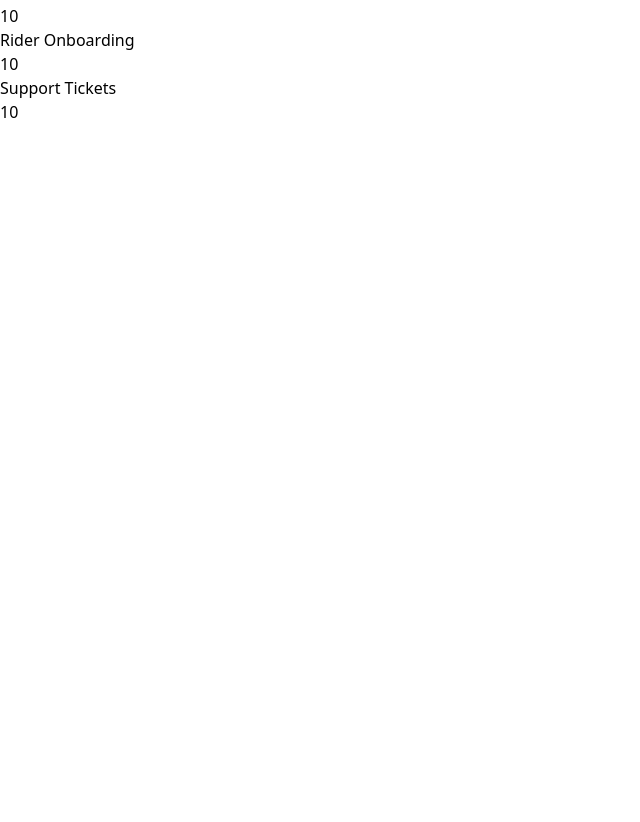
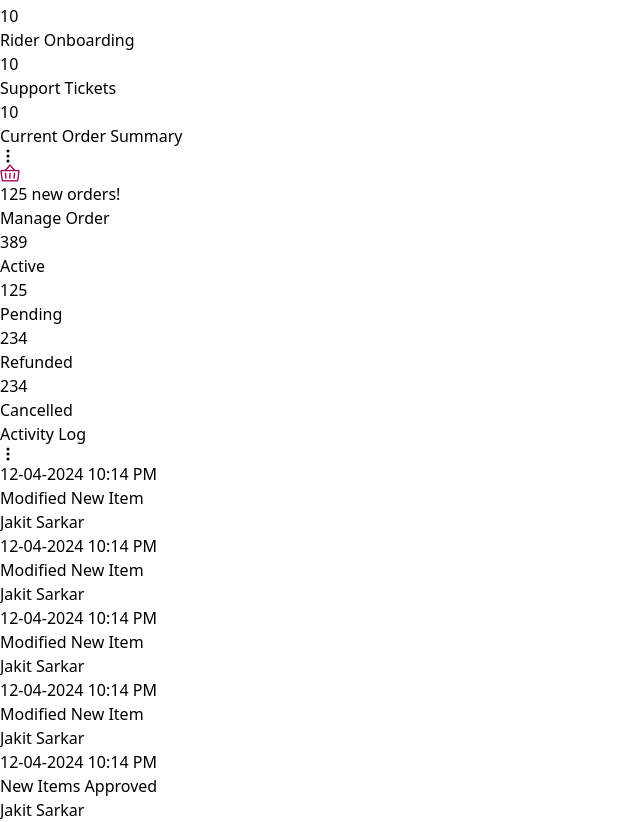
Before and after one commit to Al-Amin49/wtn-task, a React (Vite) app: page / in a window 1280 px wide. Shown: the part 1742-2564 px from the top of the page, without its empty margins (0-640 px from the left). Before the commit the page ends 1866 px from the top, so only its background shows below. Built offline with nearby package versions, Linux system fonts and the light colour scheme.

Commit message:
update: current Order updated

```diff
--- a/src/components/Container.jsx
+++ b/src/components/Container.jsx
@@ -2,7 +2,7 @@
 
 const Container = ({children, className=""}) => {
     return (
-        <div className= {`max-w-[1102px] mx-auto w-full ${className}`}>
+        <div className= {`max-w-[1102px] mx-auto w-full overflow-hidden ${className}`}>
             {children}
         </div>
     );
--- /dev/null
+++ b/src/components/CurrentOrder/ActivityLog.jsx
@@ -0,0 +1,51 @@
+import React from 'react';
+import { BsThreeDotsVertical } from 'react-icons/bs';
+
+const ActivityLog = () => {
+    return (
+        <div className='border shadow-md  rounded-md p-4 mt-10 lg:mt-0 w-full'>
+      <div className='flex justify-between '>
+      <h3>Activity Log</h3>
+      <BsThreeDotsVertical/>
+      </div>
+      <div className='flex justify-between items-center mt-4 border rounded-md p-3 '>
+       <div>
+       <h4 className='text-[#757D85]'>12-04-2024 10:14 PM</h4>
+       <h3 className='font-semibold'>Modified New Item</h3>
+       </div>
+        <span className='text-[#757D85]'>Jakit Sarkar</span>
+      </div>
+      <div className='flex justify-between items-center mt-4 border rounded-md p-3 '>
+       <div>
+       <h4 className='text-[#757D85]'>12-04-2024 10:14 PM</h4>
+       <h3 className='font-semibold'>Modified New Item</h3>
+       </div>
+        <span className='text-[#757D85]'>Jakit Sarkar</span>
+      </div>
+      <div className='flex justify-between items-center mt-4 border rounded-md p-3 '>
+       <div>
+       <h4 className='text-[#757D85]'>12-04-2024 10:14 PM</h4>
+       <h3 className='font-semibold'>Modified New Item</h3>
+       </div>
+        <span className='text-[#757D85]'>Jakit Sarkar</span>
+      </div>
+      <div className='flex justify-between items-center mt-4 border rounded-md p-3 '>
+       <div>
+       <h4 className='text-[#757D85]'>12-04-2024 10:14 PM</h4>
+       <h3 className='font-semibold'>Modified New Item</h3>
+       </div>
+        <span className='text-[#757D85]'>Jakit Sarkar</span>
+      </div>
+      <div className='flex justify-between items-center mt-4 border rounded-md p-3 '>
+       <div>
+       <h4 className='text-[#757D85]'>12-04-2024 10:14 PM</h4>
+       <h3 className='font-semibold'>New Items Approved</h3>
+       </div>
+        <span className='text-[#757D85]'>Jakit Sarkar</span>
+      </div>
+
+        </div>
+    );
+};
+
+export default ActivityLog;
--- /dev/null
+++ b/src/components/CurrentOrder/CurrentOrder.jsx
@@ -0,0 +1,51 @@
+import React from "react";
+import ActivityLog from "./ActivityLog";
+import { BsThreeDotsVertical } from "react-icons/bs";
+import bag from "../../assets/bag.png";
+
+const CurrentOrder = () => {
+  return (
+    <div className="grid grid-cols-1 md:grid-cols-2 gap-6 mt-6 mx-4 lg:mx-0">
+      <div className="border p-4 rounded-md">
+        {/* header */}
+        <div className="flex justify-between ">
+          <h3 className="font-semibold">Current Order Summary</h3>
+          <BsThreeDotsVertical />
+        </div>
+
+            {/* new order  */}
+        <div className="bg-[#F7EBF2] p-4 rounded-md mt-8 flex justify-between items-center">
+            <div className="flex items-center">
+                <img src={bag} alt="Bag"  className="h-5 mr-2"/>
+                <h4 className="text-[#A1045A] font-bold">125 new orders!</h4>
+            </div>
+            <button className="text-[#A1045A] bg-white px-4 py-1 rounded-md">Manage Order</button>
+        </div>
+
+        {/* card section */}
+        <div className="flex justify-between items-center   mt-3">
+            <div className="border p-4 rounded-md w-[110px] mr-4 lg:mr-0">
+                <h1 className="text-2xl md:text-4xl font-bold">389</h1>
+                <p className="text-[#757D85]">Active</p>
+            </div>
+            <div className="border p-4 rounded-md w-[110px] mr-4 lg:mr-0">
+                <h1 className="text-2xl md:text-4xl font-bold">125</h1>
+                <p className="text-[#757D85]">Pending</p>
+            </div>
+            <div className="border p-4 rounded-md w-[110px] mr-4 lg:mr-0">
+                <h1 className="text-2xl md:text-4xl font-bold">234</h1>
+                <p className="text-[#757D85]">Refunded</p>
+            </div>
+            <div className="border p-4 rounded-md w-[110px] mr-4 lg:mr-0">
+                <h1 className="text-2xl md:text-4xl font-bold">234</h1>
+                <p className="text-[#757D85]">Cancelled</p>
+            </div>
+        </div>
+      </div>
+
+      <ActivityLog />
+    </div>
+  );
+};
+
+export default CurrentOrder;
--- a/src/pages/Home.jsx
+++ b/src/pages/Home.jsx
@@ -1,4 +1,5 @@
 import Cards from "../components/Cards";
+import CurrentOrder from "../components/CurrentOrder/CurrentOrder";
 import MonthDate from "../components/MonthDate";
 import Navbar from "../components/Navbar";
 import Revenue from "../components/Revenue/Revenue";
@@ -10,6 +11,7 @@ const Home = () => {
       <MonthDate />
       <Cards />
       <Revenue/>
+      <CurrentOrder/>
     </>
   );
 };
```
Also changed, not shown: src/assets/bag.png (added).
